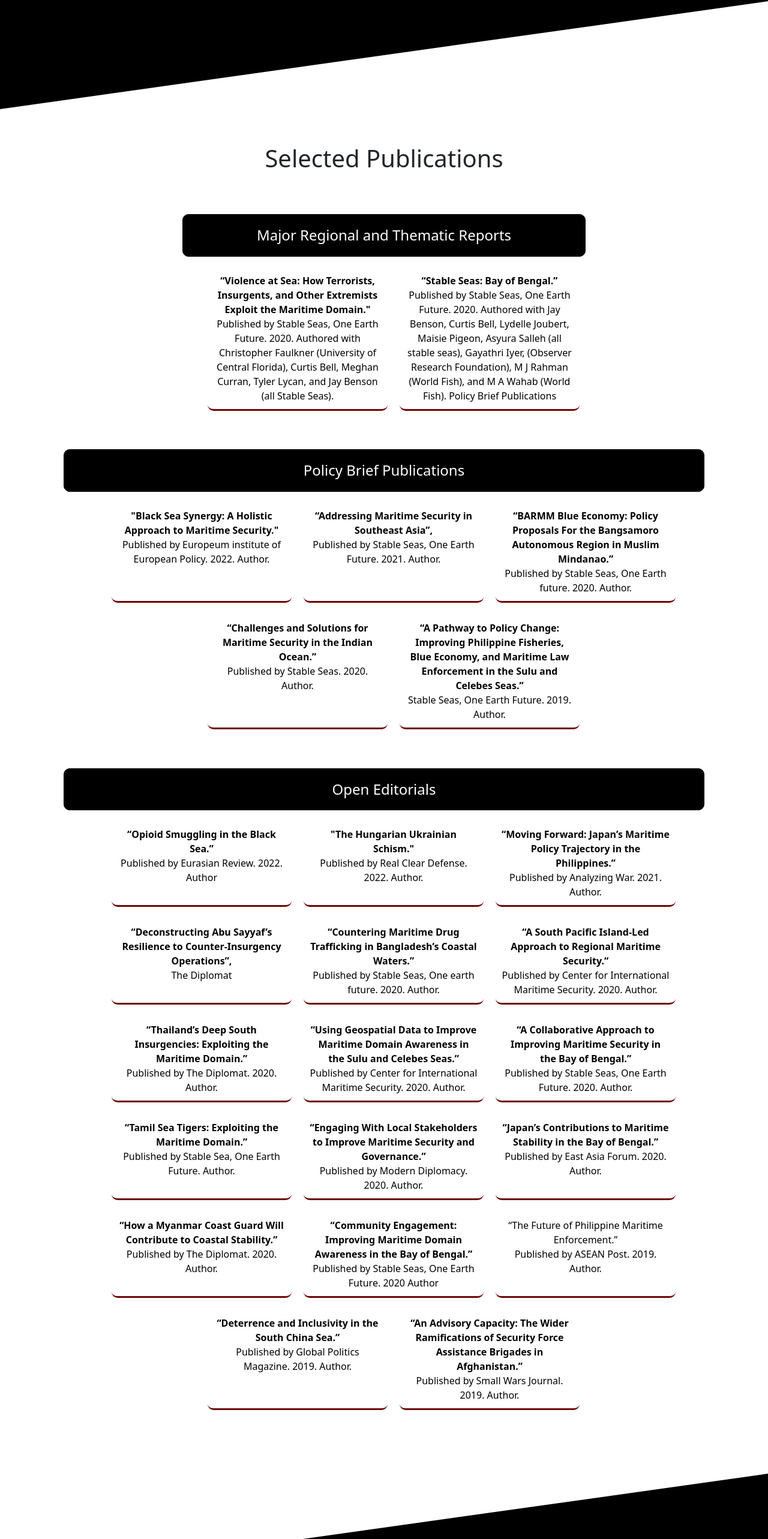
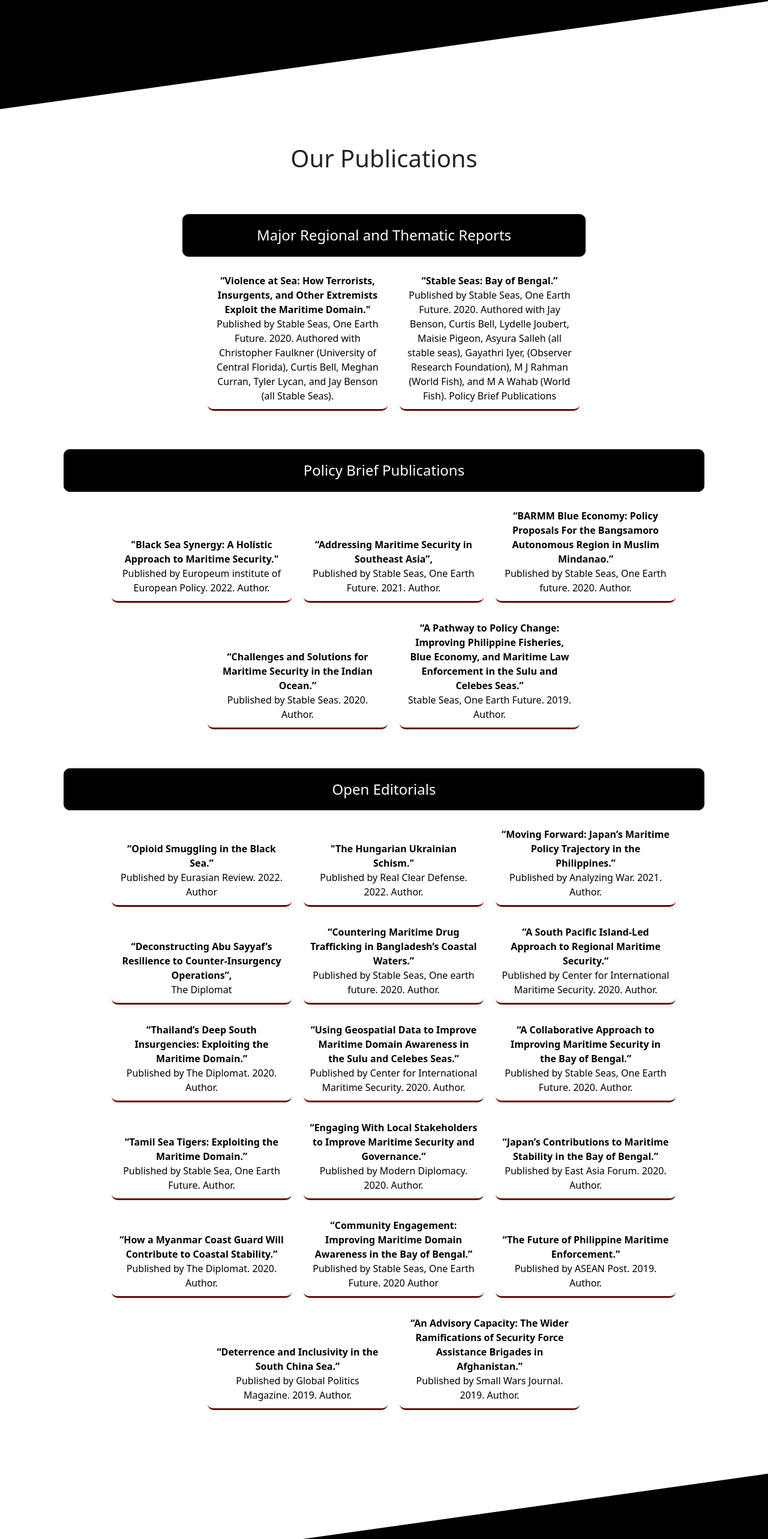
Before and after one commit to mvangin/blackseas, a React (Create React App) app in the folder client/: page / in a window 1280 px wide. Shown: the part 1448-4014 px from the top of the page at 60% size. Built offline with nearby package versions, Linux system fonts and the light colour scheme.

Commit message:
update press section title

```diff
--- a/client/src/components/Press/Press.js
+++ b/client/src/components/Press/Press.js
@@ -6,7 +6,7 @@
 function Press() {
     return (
         <div className={` mt-4 pt-4`} id="press">
-            <h1 className={`${classes.pressHeader}`}> Selected Publications </h1>
+            <h1 className={`${classes.pressHeader}`}> Our Publications </h1>
             <div className={`${classes.pressContainer}`}>
                 <div className={`${classes.pressSection}`}>
                     <h2 className={`${classes.pressSectionHeader}`}> Major Regional and Thematic Reports</h2>
@@ -106,7 +106,7 @@
                                 Stable Seas, One Earth Future. 2020 Author
                             </li>
                             <li>
-                                <spa>“The Future of Philippine Maritime Enforcement.”</spa> <br/> Published by ASEAN Post. 2019. Author.
+                                <span>“The Future of Philippine Maritime Enforcement.”</span> <br/> Published by ASEAN Post. 2019. Author.
                             </li>
                             <li>
                                 <span>“Deterrence and Inclusivity in the South China Sea.”</span> <br/> Published by Global Politics Magazine. 2019. Author.
--- a/client/src/components/Press/press.module.css
+++ b/client/src/components/Press/press.module.css
@@ -11,6 +11,7 @@
     margin: .2rem;
     padding:1rem;
     text-align: center;
+    align-items: end
 
 }
 
@@ -48,6 +49,7 @@
     color:black;
     width: 300px;
     flex-wrap:wrap;
+    align-self: flex-end
 }
 
 
```
Also changed, not shown: 1 other file (tests, documents, lock files or other folders).
